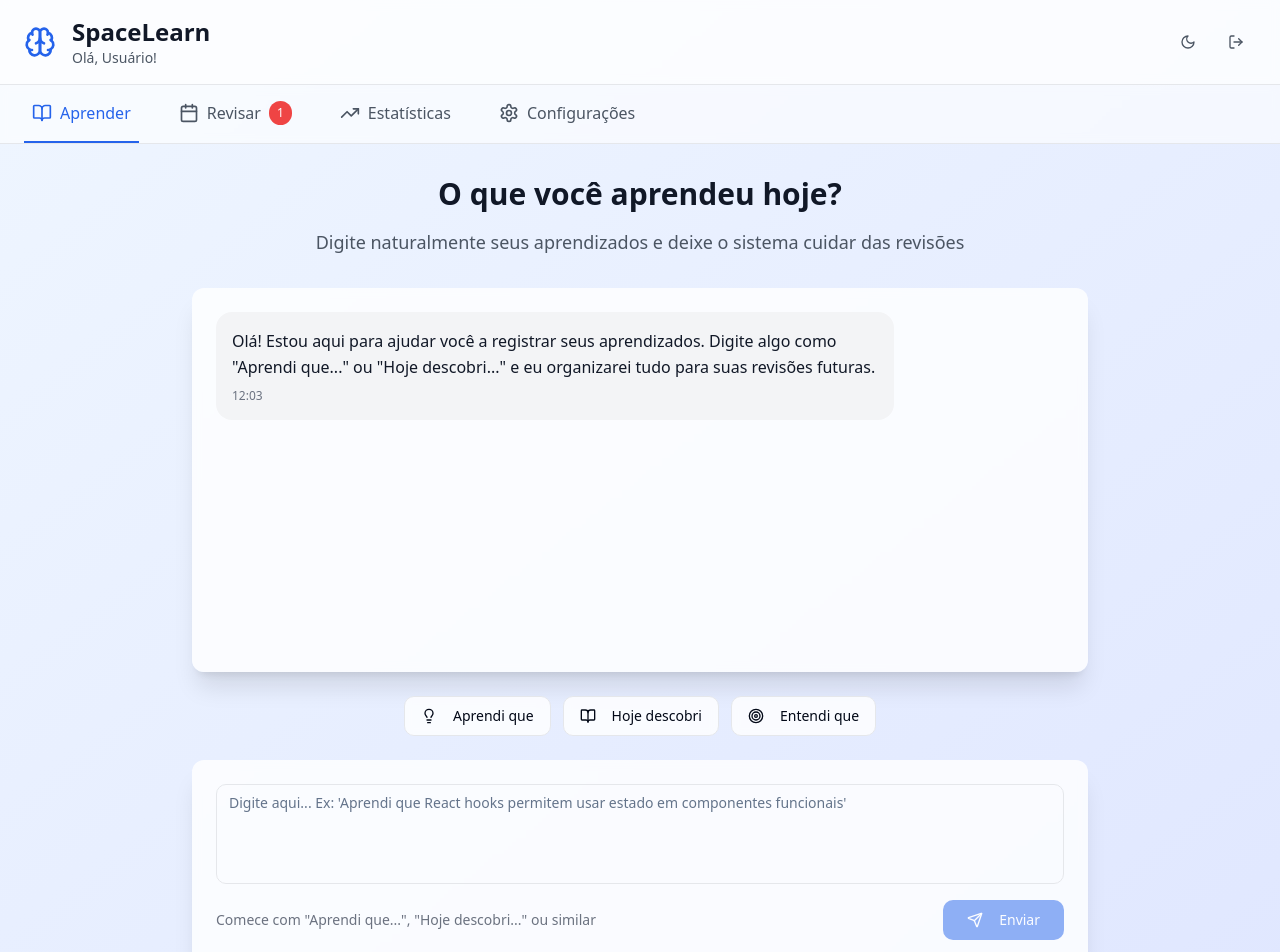
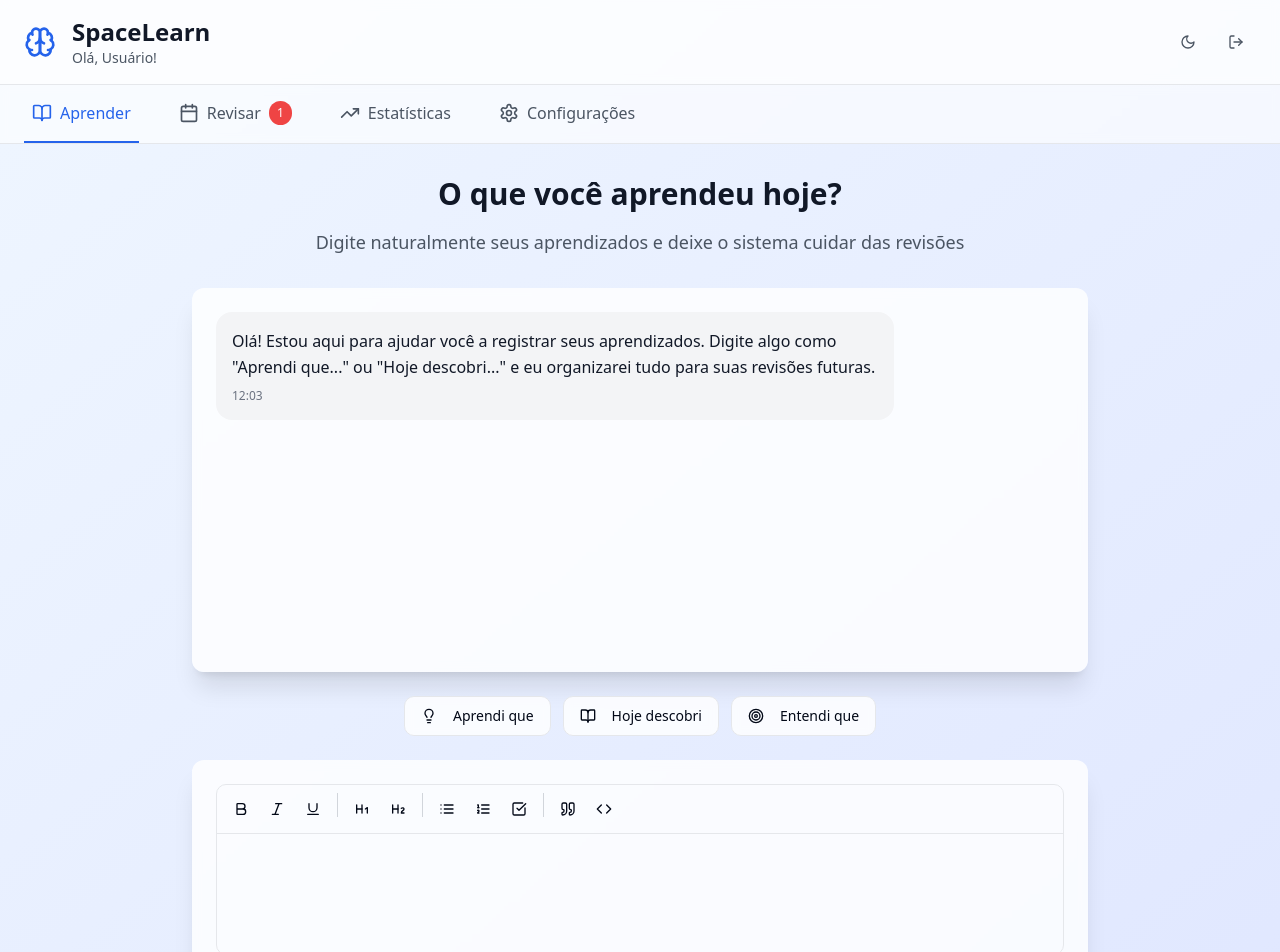
Before and after one commit to vxavierr/mindo-cursor, a React (Vite) app: page /dashboard in a window 1280 px wide. Shown: the top 952 px of the page. Built offline with nearby package versions, Linux system fonts and the light colour scheme.

Commit message:
Implement rich text editor for editable fields
Replaces text inputs and textareas with a rich text editor, including formatting options and a WYSIWYG interface.

```diff
--- a/package.json
+++ b/package.json
@@ -41,6 +41,12 @@
     "@radix-ui/react-tooltip": "^1.1.4",
     "@supabase/supabase-js": "^2.50.0",
     "@tanstack/react-query": "^5.56.2",
+    "@tiptap/extension-link": "^2.22.3",
+    "@tiptap/extension-task-item": "^2.22.3",
+    "@tiptap/extension-task-list": "^2.22.3",
+    "@tiptap/extension-underline": "^2.22.3",
+    "@tiptap/react": "^2.22.3",
+    "@tiptap/starter-kit": "^2.22.3",
     "class-variance-authority": "^0.7.1",
     "clsx": "^2.1.1",
     "cmdk": "^1.0.0",
--- a/src/components/auth/LoginForm.tsx
+++ b/src/components/auth/LoginForm.tsx
@@ -1,4 +1,3 @@
-
 import { useState } from 'react';
 import { Button } from '@/components/ui/button';
 import { Input } from '@/components/ui/input';
--- a/src/components/learning/ChatInterface.tsx
+++ b/src/components/learning/ChatInterface.tsx
@@ -2,9 +2,9 @@
 import { useState, useRef, useEffect } from 'react';
 import { Button } from '@/components/ui/button';
 import { Card } from '@/components/ui/card';
-import { Textarea } from '@/components/ui/textarea';
 import { Send, Lightbulb, BookOpen, Target, Plus } from 'lucide-react';
 import { toast } from '@/hooks/use-toast';
+import RichTextEditor from '@/components/ui/RichTextEditor';
 
 interface ChatInterfaceProps {
   onAddEntry: (content: string, context?: string) => void;
@@ -20,7 +20,6 @@ const ChatInterface = ({ onAddEntry }: ChatInterfaceProps) => {
       timestamp: new Date()
     }
   ]);
-  const textareaRef = useRef<HTMLTextAreaElement>(null);
   const chatEndRef = useRef<HTMLDivElement>(null);
 
   useEffect(() => {
@@ -176,12 +175,11 @@ const ChatInterface = ({ onAddEntry }: ChatInterfaceProps) => {
       <Card className="bg-white/80 dark:bg-gray-800/80 backdrop-blur-sm border-0 shadow-xl">
         <form onSubmit={handleSubmit} className="p-6">
           <div className="space-y-4">
-            <Textarea
-              ref={textareaRef}
-              value={message}
-              onChange={(e) => setMessage(e.target.value)}
+            <RichTextEditor
+              content={message}
+              onChange={setMessage}
               placeholder="Digite aqui... Ex: 'Aprendi que React hooks permitem usar estado em componentes funcionais'"
-              className="min-h-[100px] resize-none bg-transparent border-gray-200 dark:border-gray-600 focus:border-blue-500 dark:focus:border-blue-400"
+              className="min-h-[100px] bg-transparent border-gray-200 dark:border-gray-600 focus:border-blue-500 dark:focus:border-blue-400"
               disabled={isProcessing}
             />
             <div className="flex justify-between items-center">
--- a/src/components/learning/QuestionCard.tsx
+++ b/src/components/learning/QuestionCard.tsx
@@ -1,9 +1,9 @@
 
 import { Card } from '@/components/ui/card';
 import { Button } from '@/components/ui/button';
-import { Textarea } from '@/components/ui/textarea';
 import { Label } from '@/components/ui/label';
 import { ArrowRight, ArrowLeft } from 'lucide-react';
+import RichTextEditor from '@/components/ui/RichTextEditor';
 
 interface QuestionCardProps {
   questions: string[];
@@ -52,12 +52,11 @@ const QuestionCard = ({
       {/* Resposta */}
       <div className="space-y-3">
         <Label htmlFor="answer" className="text-gray-200 text-sm">Sua resposta:</Label>
-        <Textarea
-          id="answer"
-          value={currentAnswer}
-          onChange={(e) => onAnswerChange(e.target.value)}
+        <RichTextEditor
+          content={currentAnswer}
+          onChange={onAnswerChange}
           placeholder="Digite sua resposta aqui..."
-          className="bg-gray-800 border-gray-600 text-white placeholder:text-gray-400 rounded-xl min-h-[100px] sm:min-h-[120px] resize-none text-sm"
+          className="bg-gray-800 border-gray-600 text-white min-h-[120px]"
         />
       </div>
 
--- a/src/components/learning/SmartAddLearningModal.tsx
+++ b/src/components/learning/SmartAddLearningModal.tsx
@@ -2,10 +2,10 @@
 import { useState, useRef } from 'react';
 import { Button } from '@/components/ui/button';
 import { Dialog, DialogContent, DialogHeader, DialogTitle } from '@/components/ui/dialog';
-import { Textarea } from '@/components/ui/textarea';
 import { Mic, MicOff, Sparkles, Loader2 } from 'lucide-react';
 import { toast } from '@/hooks/use-toast';
 import { useAI } from '@/hooks/useAI';
+import RichTextEditor from '@/components/ui/RichTextEditor';
 
 interface SmartAddLearningModalProps {
   isOpen: boolean;
@@ -146,14 +146,14 @@ const SmartAddLearningModal = ({ isOpen, onClose, onAdd }: SmartAddLearningModal
         <form onSubmit={handleSubmit} className="space-y-6">
           <div className="space-y-2">
             <div className="relative">
-              <Textarea
-                value={content}
-                onChange={(e) => setContent(e.target.value)}
+              <RichTextEditor
+                content={content}
+                onChange={setContent}
                 placeholder="Descreva seu aprendizado..."
-                className="min-h-[120px] resize-none pr-20"
-                required
+                className="min-h-[120px]"
+                disabled={isProcessing}
               />
-              <div className="absolute bottom-3 right-3 flex gap-2">
+              <div className="absolute top-3 right-3 flex gap-2">
                 <Button
                   type="button"
                   size="sm"
--- /dev/null
+++ b/src/components/ui/RichTextEditor.tsx
@@ -0,0 +1,184 @@
+
+import React from 'react';
+import { useEditor, EditorContent } from '@tiptap/react';
+import StarterKit from '@tiptap/starter-kit';
+import Underline from '@tiptap/extension-underline';
+import Link from '@tiptap/extension-link';
+import TaskList from '@tiptap/extension-task-list';
+import TaskItem from '@tiptap/extension-task-item';
+import { Button } from '@/components/ui/button';
+import {
+  Bold,
+  Italic,
+  Underline as UnderlineIcon,
+  List,
+  ListOrdered,
+  Quote,
+  Code,
+  Heading1,
+  Heading2,
+  Link as LinkIcon,
+  CheckSquare
+} from 'lucide-react';
+
+interface RichTextEditorProps {
+  content: string;
+  onChange: (content: string) => void;
+  placeholder?: string;
+  className?: string;
+  disabled?: boolean;
+}
+
+const RichTextEditor = ({
+  content,
+  onChange,
+  placeholder = "Digite aqui...",
+  className = "",
+  disabled = false
+}: RichTextEditorProps) => {
+  const editor = useEditor({
+    extensions: [
+      StarterKit,
+      Underline,
+      Link.configure({
+        openOnClick: false,
+      }),
+      TaskList,
+      TaskItem.configure({
+        nested: true,
+      }),
+    ],
+    content,
+    onUpdate: ({ editor }) => {
+      onChange(editor.getHTML());
+    },
+    editable: !disabled,
+  });
+
+  React.useEffect(() => {
+    if (editor && content !== editor.getHTML()) {
+      editor.commands.setContent(content);
+    }
+  }, [content, editor]);
+
+  if (!editor) {
+    return null;
+  }
+
+  const ToolbarButton = ({
+    onClick,
+    isActive,
+    icon: Icon,
+    title
+  }: {
+    onClick: () => void;
+    isActive?: boolean;
+    icon: React.ComponentType<any>;
+    title: string;
+  }) => (
+    <Button
+      type="button"
+      variant="ghost"
+      size="sm"
+      onClick={onClick}
+      className={`h-8 w-8 p-0 ${
+        isActive
+          ? 'bg-gray-200 dark:bg-gray-700'
+          : 'hover:bg-gray-100 dark:hover:bg-gray-800'
+      }`}
+      title={title}
+    >
+      <Icon className="w-4 h-4" />
+    </Button>
+  );
+
+  return (
+    <div className={`border border-gray-200 dark:border-gray-700 rounded-md ${className}`}>
+      {!disabled && (
+        <div className="border-b border-gray-200 dark:border-gray-700 p-2 flex flex-wrap gap-1">
+          <ToolbarButton
+            onClick={() => editor.chain().focus().toggleBold().run()}
+            isActive={editor.isActive('bold')}
+            icon={Bold}
+            title="Negrito (Ctrl+B)"
+          />
+          <ToolbarButton
+            onClick={() => editor.chain().focus().toggleItalic().run()}
+            isActive={editor.isActive('italic')}
+            icon={Italic}
+            title="Itálico (Ctrl+I)"
+          />
+          <ToolbarButton
+            onClick={() => editor.chain().focus().toggleUnderline().run()}
+            isActive={editor.isActive('underline')}
+            icon={UnderlineIcon}
+            title="Sublinhado (Ctrl+U)"
+          />
+
+          <div className="w-px h-6 bg-gray-300 dark:bg-gray-600 mx-1" />
+
+          <ToolbarButton
+            onClick={() => editor.chain().focus().toggleHeading({ level: 1 }).run()}
+            isActive={editor.isActive('heading', { level: 1 })}
+            icon={Heading1}
+            title="Título 1"
+          />
+          <ToolbarButton
+            onClick={() => editor.chain().focus().toggleHeading({ level: 2 }).run()}
+            isActive={editor.isActive('heading', { level: 2 })}
+            icon={Heading2}
+            title="Título 2"
+          />
+
+          <div className="w-px h-6 bg-gray-300 dark:bg-gray-600 mx-1" />
+
+          <ToolbarButton
+            onClick={() => editor.chain().focus().toggleBulletList().run()}
+            isActive={editor.isActive('bulletList')}
+            icon={List}
+            title="Lista com marcadores"
+          />
+          <ToolbarButton
+            onClick={() => editor.chain().focus().toggleOrderedList().run()}
+            isActive={editor.isActive('orderedList')}
+            icon={ListOrdered}
+            title="Lista numerada"
+          />
+          <ToolbarButton
+            onClick={() => editor.chain().focus().toggleTaskList().run()}
+            isActive={editor.isActive('taskList')}
+            icon={CheckSquare}
+            title="Lista de tarefas"
+          />
+
+          <div className="w-px h-6 bg-gray-300 dark:bg-gray-600 mx-1" />
+
+          <ToolbarButton
+            onClick={() => editor.chain().focus().toggleBlockquote().run()}
+            isActive={editor.isActive('blockquote')}
+            icon={Quote}
+            title="Citação"
+          />
+          <ToolbarButton
+            onClick={() => editor.chain().focus().toggleCode().run()}
+            isActive={editor.isActive('code')}
+            icon={Code}
+            title="Código inline"
+          />
+        </div>
+      )}
+
+      <EditorContent
+        editor={editor}
+        className="prose prose-sm dark:prose-invert max-w-none p-3 min-h-[120px] focus-within:outline-none"
+        style={{
+          '& .ProseMirror': {
+            outline: 'none',
+          }
+        }}
+      />
+    </div>
+  );
+};
+
+export default RichTextEditor;
--- /dev/null
+++ b/src/components/ui/RichTextViewer.tsx
@@ -0,0 +1,18 @@
+
+import React from 'react';
+
+interface RichTextViewerProps {
+  content: string;
+  className?: string;
+}
+
+const RichTextViewer = ({ content, className = "" }: RichTextViewerProps) => {
+  return (
+    <div
+      className={`prose prose-sm dark:prose-invert max-w-none ${className}`}
+      dangerouslySetInnerHTML={{ __html: content }}
+    />
+  );
+};
+
+export default RichTextViewer;
```
Also changed, not shown: src/components/learning/AddLearningModal.tsx (+11 -13 lines), src/components/learning/CleanAddLearningModal.tsx (+6 -7 lines), src/components/learning/EnhancedLearningCard.tsx (+32 -24 lines), 1 other file (tests, documents, lock files or other folders).
